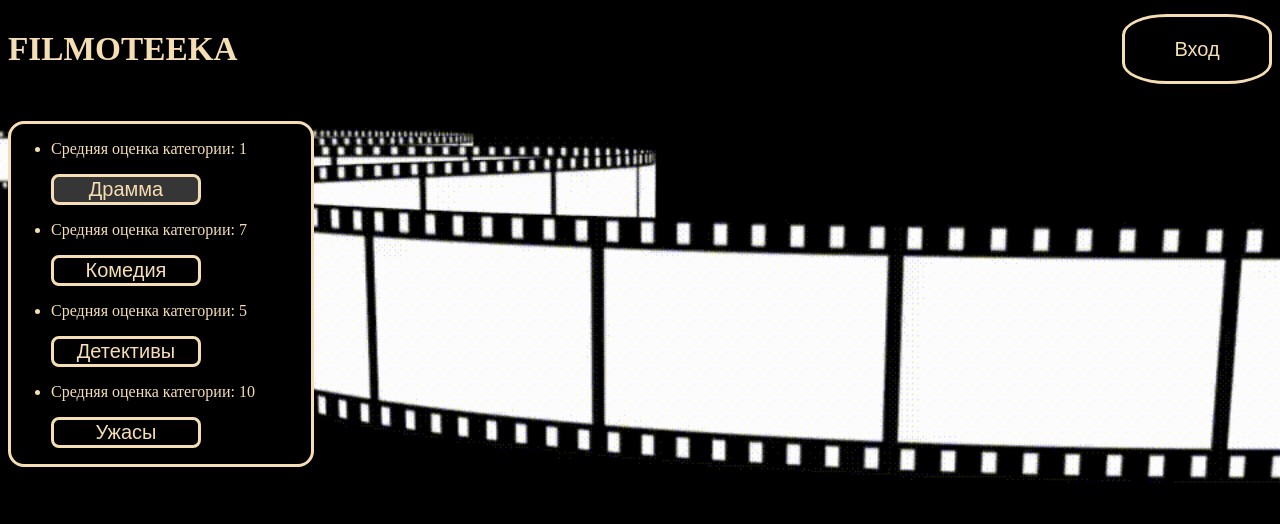
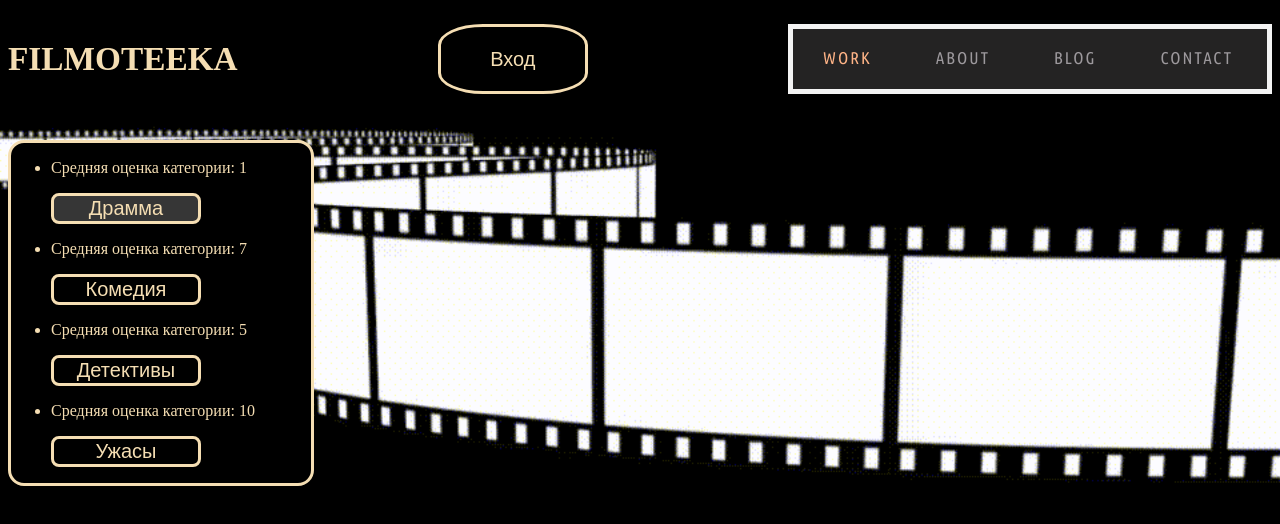
Before and after one commit to algorithm-ssau/Filmoteeka, a React (Create React App) app in the folder client/: page / in a window 1280 px wide. Shown: the top 524 px of the page. Built offline with nearby package versions, Linux system fonts and the light colour scheme.

Commit message:
добавлена начальная версия меню профиля

```diff
--- a/client/src/App.js
+++ b/client/src/App.js
@@ -2,6 +2,7 @@ import React, { useEffect } from "react";
 import Context from "./components/categories/categoriesContext.js";
 import CategoriesList from "./components/categories/CategoriesList.js"
 import LoginModal from "./components/Login/LoginModal.js"
+import Profile from "./components/profile/Profile.js"
 import background_image from "./background_video.gif"
 
 function App() {
@@ -32,6 +33,7 @@ function App() {
         <div  className="top-bar">
           <h1 className="mainHeader">FILMOTEEKA</h1>
           <LoginModal/>
+          <Profile/>
         </div>
 
         <div className="categoriesWrapper">
--- /dev/null
+++ b/client/src/components/profile/Profile.css
@@ -0,0 +1,65 @@
+@import url('https://fonts.googleapis.com/css?family=Ubuntu+Condensed');
+
+.menu-main {
+  list-style: none;
+  height: 60px;
+  padding: 0px;
+  text-align: center;
+  border: solid 5px;
+  border-color: rgb(243, 243, 243);
+  background: rgba(226, 219, 219, 0.158);
+}
+
+.backov{display: inline-block; height:100%;}
+.backov:hover {
+  background: #606060;;
+}
+
+.menu-main li {
+  display: inline-block;
+  position: relative;
+  top: 19px;
+}
+.menu-main li:after {
+  content: "|";
+  color: #606060;
+  display: inline-block;
+  vertical-align:top;
+}
+.menu-main li:last-child:after {content: none;}
+.menu-main a {
+  text-decoration: none;
+  font-family: 'Ubuntu Condensed', sans-serif;
+  letter-spacing: 2px;
+  position: relative;
+
+  margin: 0 34px 0 30px;
+  font-size: 17px;
+  text-transform: uppercase;
+  display: inline-block;
+  transition: color .2s;
+}
+.menu-main a, .menu-main a:visited {color: #9d999d;}
+.menu-main a.current, .menu-main a:hover{color: #feb386;}
+.menu-main a:before,
+.menu-main a:after {
+  content: "";
+  height: 2px;
+  top: auto;
+  right: 50%;
+  bottom: -5px;
+  left: 50%;
+  background: #feb386;
+  transition: .8s;
+}
+.menu-main a:hover:before, .menu-main .current:before {left: 0;}
+.menu-main a:hover:after, .menu-main .current:after {right: 0;}
+@media (max-width: 550px) {
+.menu-main {padding-top: 0;}
+.menu-main li {display: block;}
+.menu-main li:after {content: none;}
+.menu-main a {
+  padding: 25px 0 20px;
+  margin: 0 30px;
+}
+}
--- /dev/null
+++ b/client/src/components/profile/Profile.js
@@ -0,0 +1,20 @@
+import React from "react";
+import "./Profile.css";
+import { useHttp } from "../../hooks/http.hook.js";
+
+export default function Profile() {
+
+
+    return (
+        <>
+          <div>
+            <ul className="menu-main">
+              <div className="backov"><li><a href="/" className="current">Work</a></li></div>
+              <div className="backov"><li><a href="/">About</a></li></div>
+              <div className="backov"><li><a href="/">Blog</a></li></div>
+              <div className="backov"><li><a href="/">Contact</a></li></div>
+            </ul>
+          </div>
+        </>
+      );
+}
```
Also changed, not shown: client/src/components/Login/LoginModal.js (+2 -5 lines).
